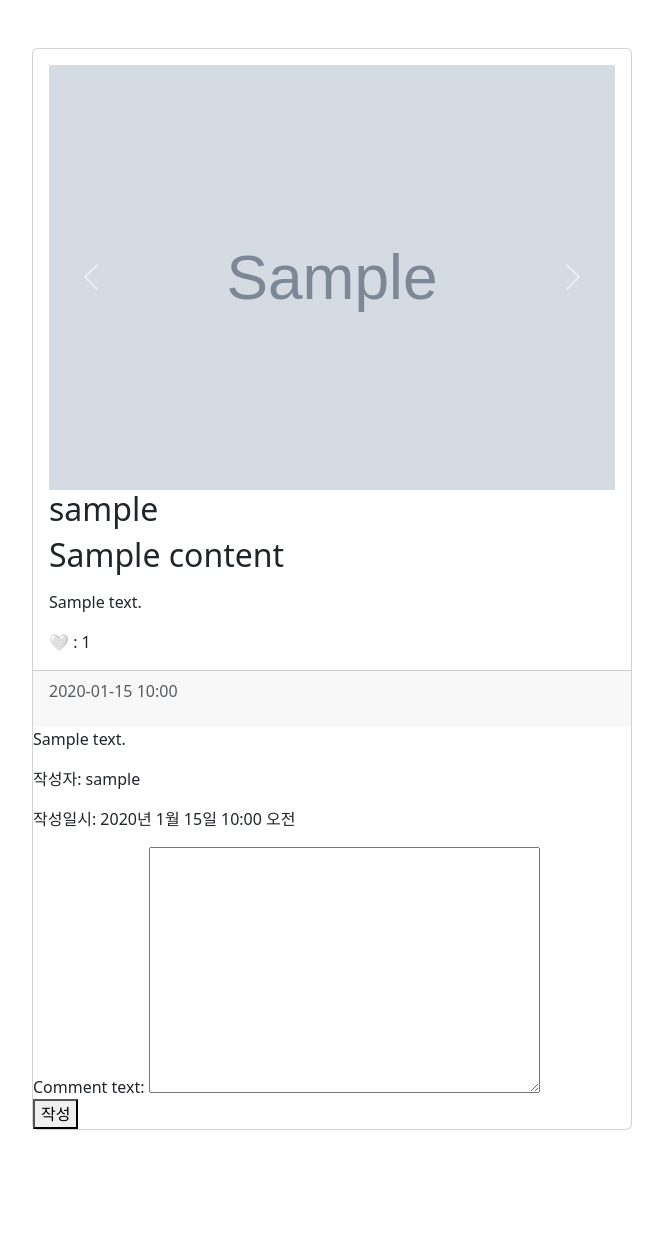
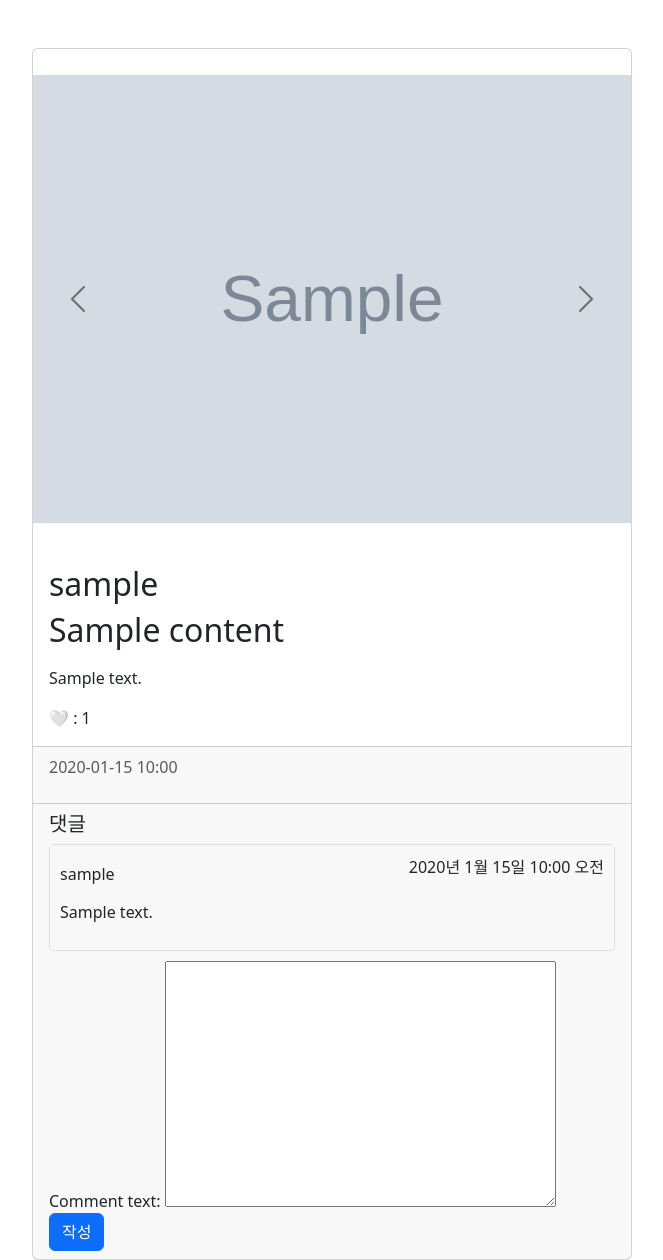
Before and after one commit to yangchanghun/healthy-food, a Django app: page /feed/post/1/ in a window 1280 px wide. Shown: the part 72-1332 px from the top of the page, without its empty margins (308-971 px from the left). Before the commit the page ends 1202 px from the top, so only its background shows below. Run offline with Django 5.2, Linux system fonts and the light colour scheme; tables that the repository leaves empty hold one stand-in row (values such as "Sample post"); grey boxes marked "Sample" are stand-in pictures; some libraries are stand-ins or nearby versions.

Commit message:
feed/post_detail.html [댓글 이쁘게 정리, 포스트 사진 안 잘리게, 가로세로 프레임 고정, 화살표 색 변경]

```diff
--- a/feed/templates/feed/post_detail.html
+++ b/feed/templates/feed/post_detail.html
@@ -3,26 +3,55 @@
 {% block content %}
 <style>
   .custom-card {
-    max-width: 600px; /* 카드의 최대 너비 설정 */
-    margin: auto; /* 가운데 정렬 */
+    max-width: 600px;
+    margin: auto;
   }
   .feed-image {
-    object-fit: cover; /* 이미지 비율 유지하면서 덮기 */
-    max-height: 500px; /* 이미지의 최대 높이 설정 */
+    object-fit: contain; /* 변경된 부분 */
+    width: 100%; /* 추가된 부분 */
+    height: 500px;
   }
   .carousel-item {
     transition: transform 1s ease, opacity 0.5s ease;
   }
-  /* 좋아요 링크에 대한 밑줄 제거 */
   .no-underline {
-    text-decoration: none; /* 밑줄 없애기 */
+    text-decoration: none;
   }
-
+  /* 댓글 스타일 추가 */
+  .comment-container {
+    border: 1px solid #ddd;
+    border-radius: 5px;
+    padding: 10px;
+    margin-bottom: 10px;
+  }
+  .comment-header {
+    display: flex;
+    justify-content: space-between;
+    align-items: center;
+    margin-bottom: 5px;
+  }
+  .comment-header h6 {
+    margin: 0;
+  }
+  .comment-actions {
+    display: flex;
+    gap: 10px;
+  }
+  .comment-actions button {
+    background-color: transparent;
+    border: none;
+    color: #888;
+    cursor: pointer;
+    font-size: 14px;
+  }
+  /* 화살표 색상 변경 */
+  .carousel-control-next-icon,
+  .carousel-control-prev-icon {
+    filter: invert(1); /* 흰색에서 검정색으로 변경 */
+  }
 </style>
 <div class="container mt-5">
     <div class="card custom-card">
-
-      <div class="card-body">
       {% if post.feed_images.all %}
         <div id="carouselExampleControls" class="carousel slide" data-bs-interval="false">
           <div class="carousel-inner">
@@ -43,20 +72,17 @@
         </div>
       {% endif %}
 
+      <div class="card-body">
         <h2>{{ post.user.username }}</h2>
-
         <h2>{{ post.title }}</h2>
         <p class="mt-3">{{ post.body_text }}</p>
 
-        <!-- 좋아요 버튼 등 추가 기능 구현 -->
         {% if user in post.likes.all %}
-          <a href="{% url 'feed:like_content' post.id %}" class="no-underline">❤️</a> <!-- 좋아요를 눌렀을 때 -->
+          <a href="{% url 'feed:like_content' post.id %}" class="no-underline">❤️</a>
         {% else %}
-          <a href="{% url 'feed:like_content' post.id %}" class="no-underline">🤍</a> <!-- 좋아요를 누르지 않았을 때 -->
+          <a href="{% url 'feed:like_content' post.id %}" class="no-underline">🤍</a>
         {% endif %}
         : {{ post.likes.count }}
-
-
 
         {% if post.content_type == 'review' and post.product %}
           <hr>
@@ -68,30 +94,35 @@
       <div class="card-footer text-muted">
         <p> {{ post.created_at|date:"Y-m-d H:i" }} </p>
       </div>
-      <!-- ----------------- 추가------------------------------  -->
-    {% for comment in post.comment_set.all %}   <!-- Content의 키값post를 참조받고있는 comment을 _set 객체 다가지고옴 -->
-                <div>
-                    <p>{{ comment.comment_text }}</p>
-                    <p>작성자: {{ comment.user.username }}</p>
-                    <p>작성일시: {{ comment.created_at }}</p>
-                    <!-- 관리자 혹은 댓글작성자 본인만 댓글 삭제가능 -->
+
+      <div class="card-footer">
+        <h5>댓글</h5>
+        {% for comment in post.comment_set.all %}
+        <div class="comment-container">
+          <div class="comment-header">
+            <h6>{{ comment.user.username }}</h6>
+            <div class="comment-actions">
+              <p>{{ comment.created_at }}</p>
               {% if request.user == comment.user or request.user.is_staff %}
-                        <form action="{% url 'feed:comments_delete' comment.pk %}" method="post">
+              <form action="{% url 'feed:comments_delete' comment.pk %}" method="post" style="display: inline;">
                 {% csrf_token %}
                 <button type="submit">삭제</button>
               </form>
               {% endif %}
-
+            </div>
+          </div>
+          <p>{{ comment.comment_text }}</p>
         </div>
         {% empty %}
         <p>댓글이 없습니다.</p>
         {% endfor %}
+
         <form action="{% url 'feed:comments_create' post.id %}" method="post">
           {% csrf_token %}
           {{ commentform }}
-        <button type="submit">작성</button>
+          <button type="submit" class="btn btn-primary">작성</button>
         </form>
-    <!------------------------------------------------- -->
+      </div>
     </div>
 </div>
 {% endblock %}
```
Also changed, not shown: media/feed_images/Jupyter.png (added), media/feed_images/KakaoTalk_20231128_223715327.jpg (added), media/feed_images/KakaoTalk_20231128_223715327_01.jpg (added), media/feed_images/KakaoTalk_20231128_223715327_01_JvgD9Q5.jpg (added), media/feed_images/KakaoTalk_20231128_223715327_m7ej903.jpg (added), media/user_images/KakaoTalk_20231128_223715327_01.jpg (added). Lines whose indentation alone changed are shown as unchanged.
